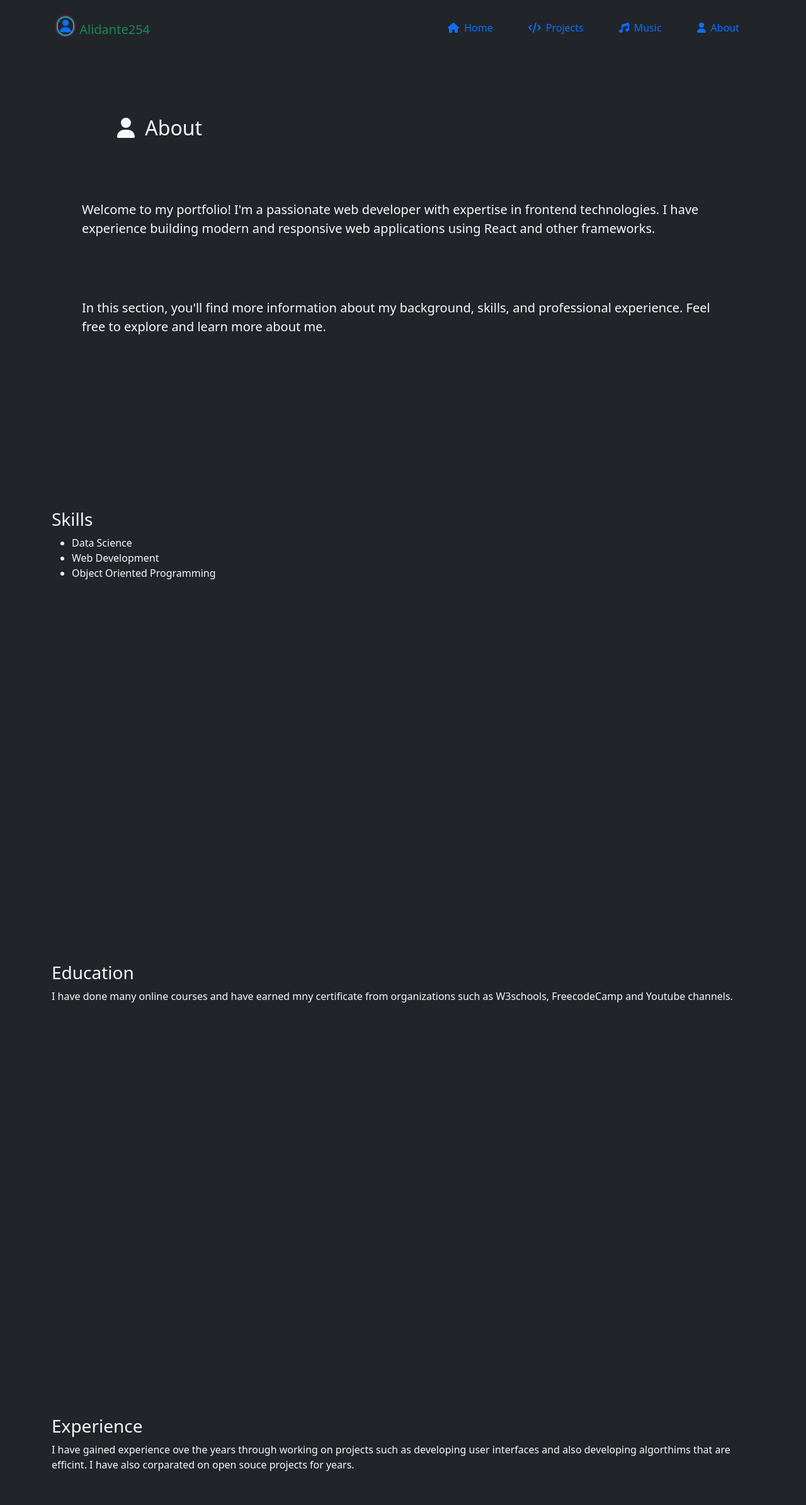
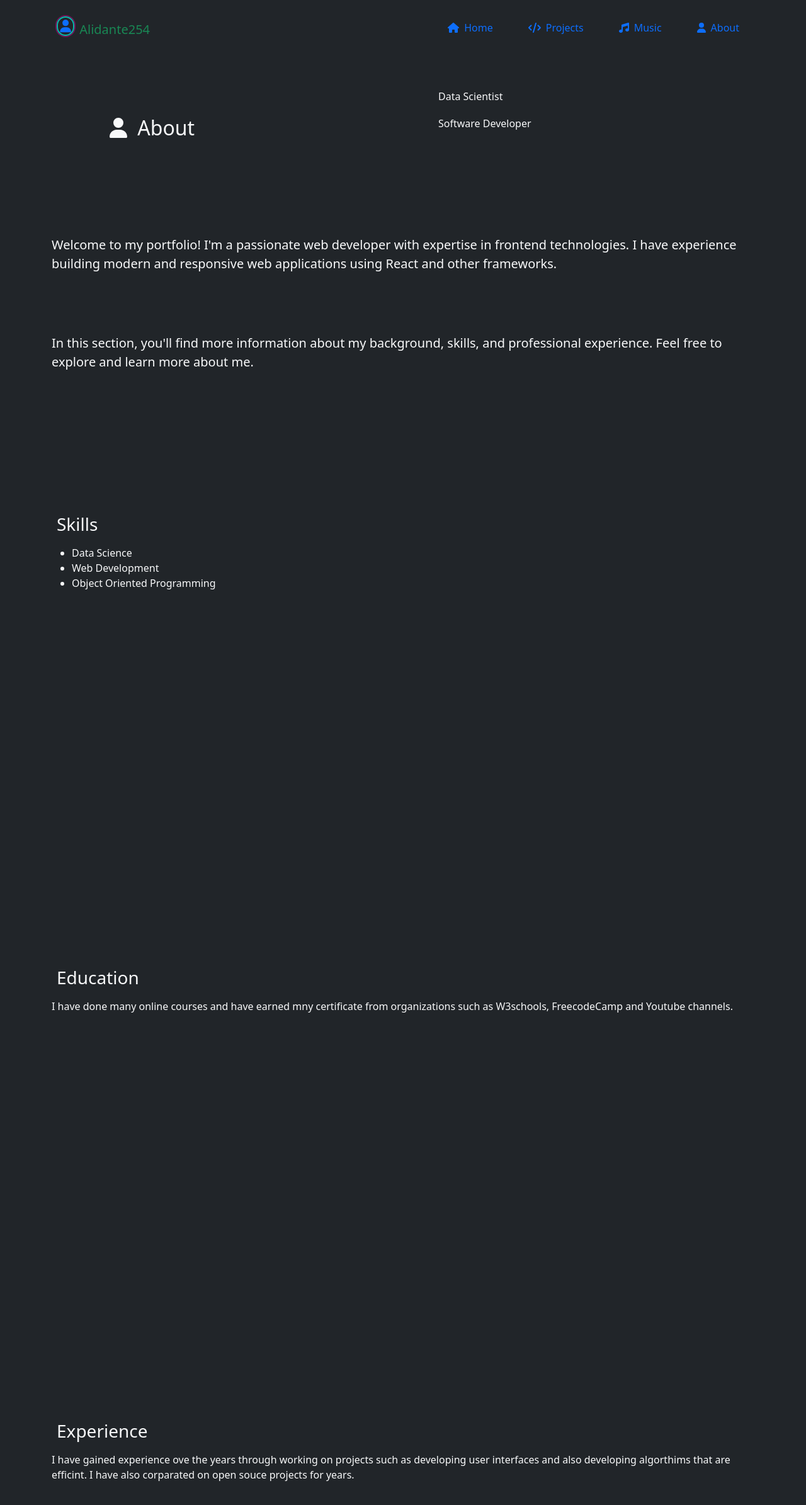
Before and after one commit to Alidantech/potfolio, a React (Create React App) app: page /about in a window 1280 px wide. Shown: the top 2390 px of the page at 63% size. Built offline with nearby package versions, Linux system fonts and the light colour scheme.

Commit message:
adding more data

```diff
--- a/src/components/About.js
+++ b/src/components/About.js
@@ -10,15 +10,24 @@ const About = () => {
   return (
     <div className="container">
       <section>
-      <div className='p-5'>
+      <div className='row'>
+        <div className='p-5 col'>
         <h2 className='p-5'><FontAwesomeIcon className='m-2 mt-0 mb-0' icon={faUser} /> About</h2>
-        <p className='lead pb-5 mt-5'>Welcome to my portfolio! I'm a passionate web developer with expertise in frontend technologies. I have experience building modern and responsive web applications using React and other frameworks.</p>
+        </div>
+      <div className='col p-5'>
+        <h6 className='p-2'>Data Scientist</h6>
+        <h6 className='p-2'>Software Developer</h6>
+      </div>
+      </div>
+
+      <div>
+         <p className='lead pb-5 mt-5'>Welcome to my portfolio! I'm a passionate web developer with expertise in frontend technologies. I have experience building modern and responsive web applications using React and other frameworks.</p>
         <p className='lead pb-5 mt-5'>In this section, you'll find more information about my background, skills, and professional experience. Feel free to explore and learn more about me.</p>
       </div>
 
       </section>
        <section>
-      <h3>Skills</h3>
+      <h3 className='p-2'>Skills</h3>
           <ul>
             <li>Data Science</li>
             <li>Web Development</li>
@@ -26,11 +35,11 @@ const About = () => {
           </ul>
        </section>
         <section>
-         <h3>Education</h3>
+         <h3 className='p-2'>Education</h3>
       <p>I have done many online courses and have earned mny certificate from organizations such as W3schools, FreecodeCamp and Youtube channels.</p>
         </section>
         <section>
-          <h3>Experience</h3>
+          <h3 className='p-2'>Experience</h3>
           I have gained experience ove the years  through working on
           projects such as developing user interfaces and also developing algorthims that are efficint. I have also corparated on open souce projects for years.
         </section>
--- a/src/components/Music.js
+++ b/src/components/Music.js
@@ -13,7 +13,7 @@ const Music = () => {
       <section className='row'>
         <div className="p-5 col">
           <h2 className="p-5"><FontAwesomeIcon className='m-2 mt-0 mb-0' icon={faMusic} /> Music</h2>
-          <p className="lead pb-5 mt-5">Discover some of my favorite music tracks:</p>
+          <p className="lead pb-5 mt-5 text-center">Discover some of my favorite music tracks:</p>
         </div>
         <div className='col'>
           <p className='lead pb-5 mt-5'>Feel free to listen to these tracks and enjoy the melodies!</p>
```
